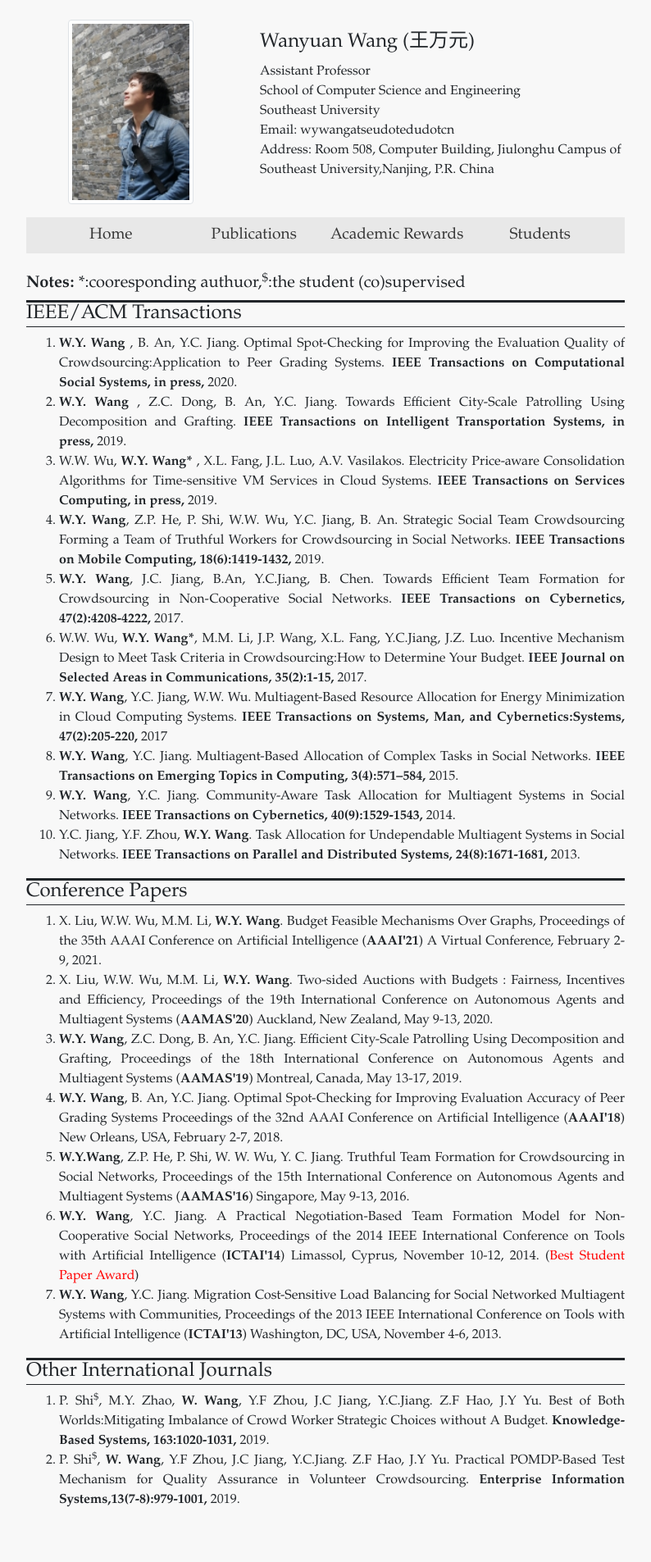
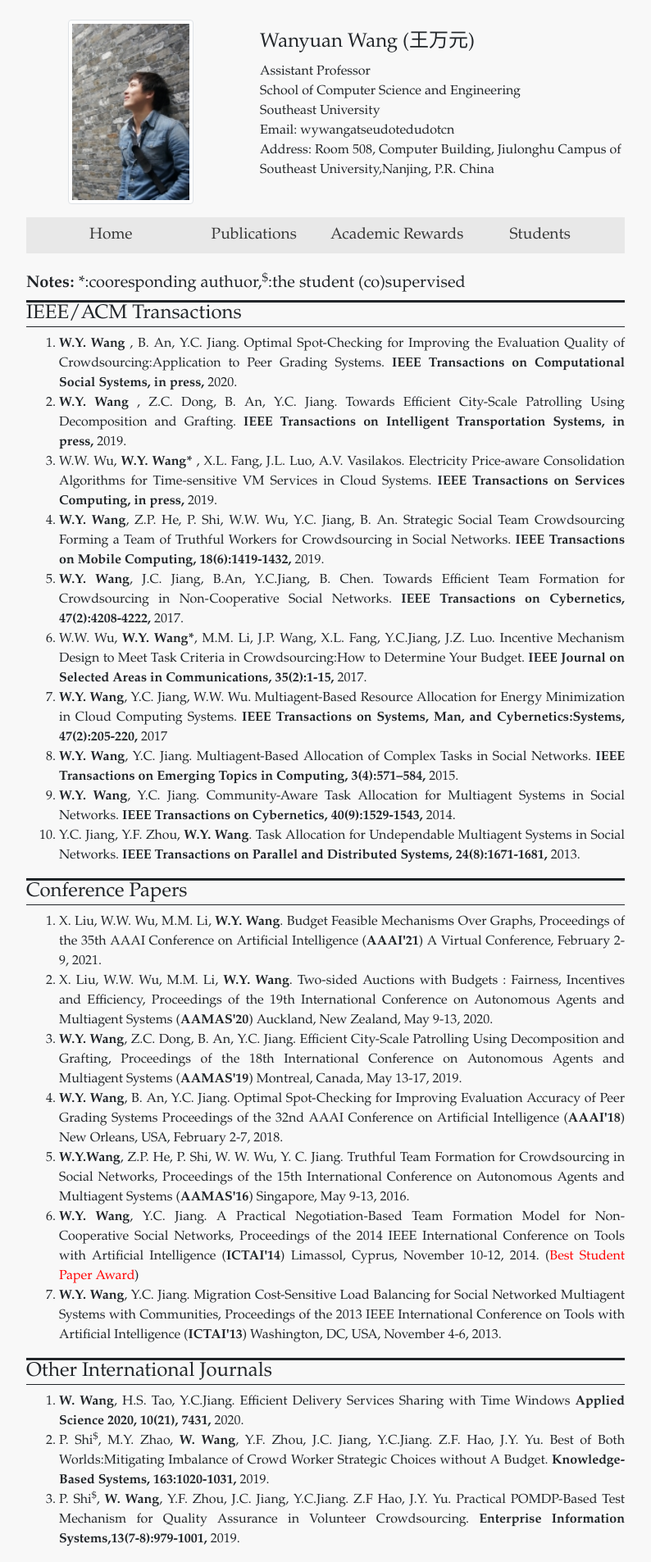
Before and after one commit to wanyuanwang/wanyuanwang.github.io, a Jekyll site: the page built from publications.html, in a window 1280 px wide. Shown: the whole page at 82% size, without its empty margins (243-1037 px from the left). Built offline with Jekyll 4.4.1, drawn with Linux system fonts in a browser that asks for light colours; before the commit the page ends 1857 px from its top, so only the background shows below that.

Commit message:
Update other_journal_papers.yml

```diff
--- a/_data/other_journal_papers.yml
+++ b/_data/other_journal_papers.yml
@@ -1,9 +1,14 @@
-- authors: P. Shi<sup>$</sup>, M.Y. Zhao, <b>W. Wang</b>, Y.F Zhou, J.C Jiang, Y.C.Jiang. Z.F Hao, J.Y Yu.
+- authors: <b>W. Wang</b>, H.S. Tao, Y.C.Jiang.
+  title: Efficient Delivery Services Sharing with Time Windows
+  journal: Applied Science 2020, 10(21), 7431,
+  date: 2020.
+
+- authors: P. Shi<sup>$</sup>, M.Y. Zhao, <b>W. Wang</b>, Y.F. Zhou, J.C. Jiang, Y.C.Jiang. Z.F. Hao, J.Y. Yu.
   title: Best of Both Worlds:Mitigating Imbalance of Crowd Worker Strategic Choices without A Budget.
   journal: Knowledge-Based Systems, 163:1020-1031,
   date: 2019.
 
-- authors: P. Shi<sup>$</sup>,<b> W. Wang</b>, Y.F Zhou, J.C Jiang, Y.C.Jiang. Z.F Hao, J.Y Yu.
+- authors: P. Shi<sup>$</sup>,<b> W. Wang</b>, Y.F. Zhou, J.C. Jiang, Y.C.Jiang. Z.F Hao, J.Y. Yu.
   title: Practical POMDP-Based Test Mechanism for Quality Assurance in Volunteer Crowdsourcing.
   journal: Enterprise Information Systems,13(7-8):979-1001,
   date: 2019.
```
